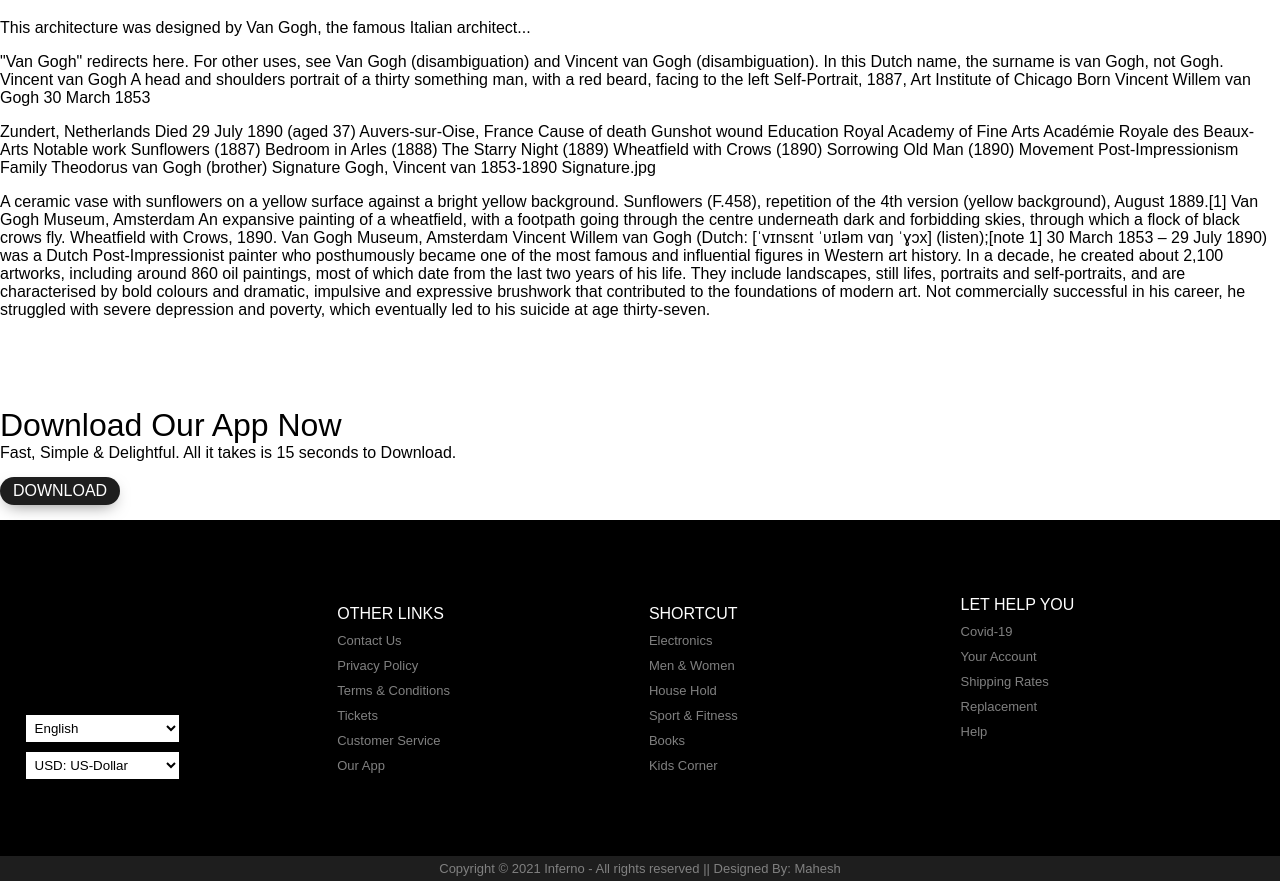
After one commit to Ansh-Mehta/Flask-App, a Flask app: page /details/ in a window 1280 px wide. The commit adds this page. Shown: the part 561-1442 px from the top of the page. Run offline with Flask 3, Linux system fonts and the light colour scheme.

Commit message:
updated code

```diff
--- a/app.py
+++ b/app.py
@@ -6,5 +6,9 @@ app = Flask(__name__)
 def index():
     return render_template("index.html")
 
+@app.route("/details/")
+def details():
+    return render_template("details.html")
+
 if __name__ == "__main__":
     app.run(debug=True)
--- /dev/null
+++ b/templates/details.html
@@ -0,0 +1,122 @@
+<!DOCTYPE html>
+<html lang="en">
+<head>
+    <meta charset="UTF-8">
+    <meta http-equiv="X-UA-Compatible" content="IE=edge">
+    <meta name="viewport" content="width=device-width, initial-scale=1.0">
+    <title>Document</title>
+      <link rel="stylesheet" href="../static/style.css">
+</head>
+<body>
+    <h1>Van Gogh's Architecture</h1>
+    <center><a href="/details"><img src="https://th.bing.com/th/id/OIP.zeYe5hDe6Hulh0ctCEKoUwHaJf?pid=ImgDet&w=1868&h=2396&rs=1" style="width:50%; height: 40%;" alt="Deals"></a>
+
+    </center>
+
+    <p>This architecture was designed by Van Gogh, the famous Italian architect...</p>
+    <p>"Van Gogh" redirects here. For other uses, see Van Gogh (disambiguation) and Vincent van Gogh (disambiguation).
+        In this Dutch name, the surname is van Gogh, not Gogh.
+        Vincent van Gogh
+        A head and shoulders portrait of a thirty something man, with a red beard, facing to the left
+        Self-Portrait, 1887, Art Institute of Chicago
+        Born	Vincent Willem van Gogh
+        30 March 1853</p>
+
+        <p>Zundert, Netherlands
+        Died	29 July 1890 (aged 37)
+        Auvers-sur-Oise, France
+        Cause of death	Gunshot wound
+        Education
+        Royal Academy of Fine Arts
+        Académie Royale des Beaux-Arts
+        Notable work
+        Sunflowers (1887)
+        Bedroom in Arles (1888)
+        The Starry Night (1889)
+        Wheatfield with Crows (1890)
+        Sorrowing Old Man (1890)
+        Movement	Post-Impressionism
+        Family	Theodorus van Gogh (brother)
+        Signature
+        Gogh, Vincent van 1853-1890 Signature.jpg
+    </p> A ceramic vase with sunflowers on a yellow surface against a bright yellow background.
+        Sunflowers (F.458), repetition of the 4th version (yellow background), August 1889.[1] Van Gogh Museum, Amsterdam
+        An expansive painting of a wheatfield, with a footpath going through the centre underneath dark and forbidding skies, through which a flock of black crows fly.
+        Wheatfield with Crows, 1890. Van Gogh Museum, Amsterdam
+        Vincent Willem van Gogh (Dutch: [ˈvɪnsɛnt ˈʋɪləm vɑŋ ˈɣɔx] (listen);[note 1] 30 March 1853 – 29 July 1890) was a Dutch Post-Impressionist painter who posthumously became one of the most famous and influential figures in Western art history.
+        In a decade, he created about 2,100 artworks, including around 860 oil paintings, most of which date from the last two years of his life. They include landscapes, still lifes, portraits and self-portraits, and are characterised by bold colours and dramatic, impulsive and expressive brushwork that contributed to the foundations of modern art. Not commercially successful in his career, he struggled with severe depression and poverty, which eventually led to his suicide at age thirty-seven.</p>
+
+
+        <br><br><br><br>
+<span class="title">Download Our App Now</span>
+<span class="sub-title">Fast, Simple & Delightful. All it takes is 15 seconds to Download.</span>
+<a href="#" class="btn1"><i class="fa fa-android"></i> DOWNLOAD</a>
+</td>
+</tr>
+</table>
+</section>
+
+
+
+<footer>
+<div class="footer">
+<ul>
+<li>
+<select>
+<option value="english">English</option>
+<option value="chinese">Chinese</option>
+<option value="deutsch">Deutsch</option>
+<option value="hindi">Hindi</option>
+<option value="portuguese">Portuguese</option>
+<option value="spanish">Spanish</option>
+</select>
+</li>
+<li>
+<select>
+<option value="Dollar">USD: US-Dollar</option>
+</select>
+</li>
+</ul>
+
+<ul>
+<li class="title">OTHER LINKS</li>
+<li>Contact Us</li>
+<li>Privacy Policy</li>
+<li>Terms & Conditions</li>
+<li>Tickets</li>
+<li>Customer Service</li>
+<li>Our App</li>
+</ul>
+
+<ul>
+<li class="title">SHORTCUT</li>
+<li>Electronics</li>
+<li>Men & Women</li>
+<li>House Hold</li>
+<li>Sport & Fitness</li>
+<li>Books</li>
+<li>Kids Corner</li>
+</ul>
+
+<ul>
+<li class="title">LET HELP YOU</li>
+<li>Covid-19</li>
+<li>Your Account</li>
+<li>Shipping Rates</li>
+<li>Replacement</li>
+<li>Help</li>
+<li>
+<a href="#"><i class="fa fa-facebook"></i></a>
+<a href="#"><i class="fa fa-instagram"></i></a>
+<a href="#"><i class="fa fa-twitter"></i></a>
+<a href="#"><i class="fa fa-youtube"></i></a>
+</li>
+</ul>
+</div>
+<div class="sub-footer">Copyright © 2021 Inferno - All rights reserved || Designed By: Mahesh
+</div>
+</footer>
+
+
+</body>
+</html>
```
Also changed, not shown: templates/index.html (+54 -195 lines), static/img/OIP.jpeg (added), templates/design.html (added).
